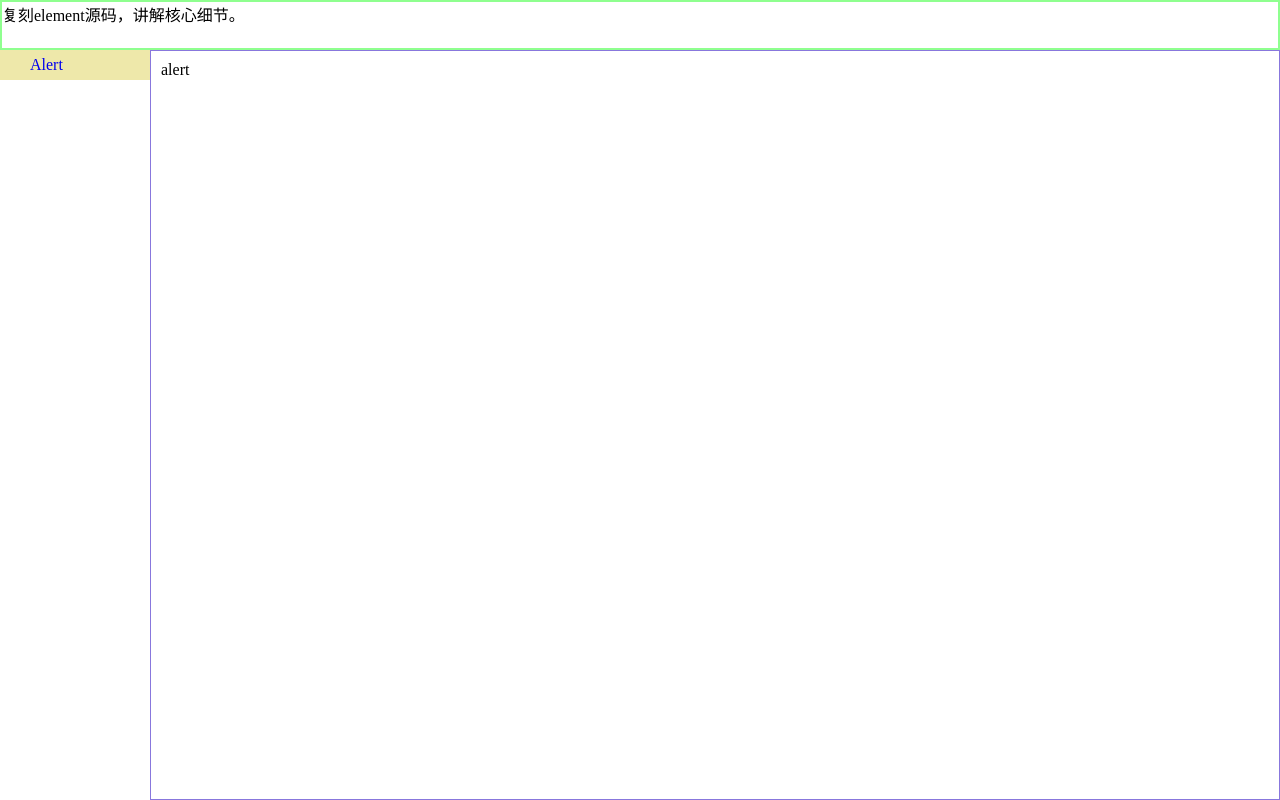
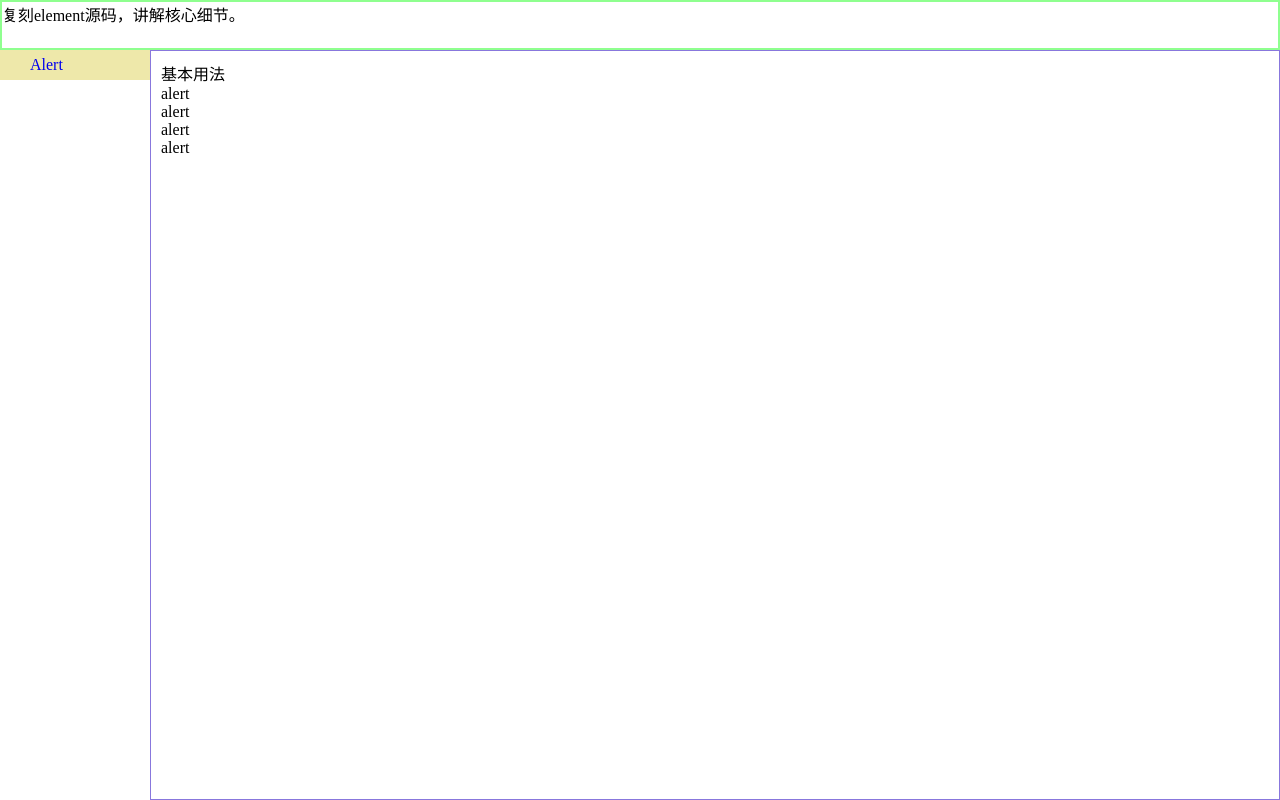
Before and after one commit to zakingwong/zaking-element, a Vue app: page /#/alert in a window 1280 px wide. Built offline with nearby package versions, Linux system fonts and the light colour scheme.

Commit message:
error: 遇事暂停

```diff
--- a/src/components/alert/src/main.vue
+++ b/src/components/alert/src/main.vue
@@ -1,8 +1,9 @@
 <template>
-  <div class="alert">alert</div>
+  <div class="z-alert">alert</div>
 </template>
 <script>
 export default {
   name: "ZAlert",
 };
 </script>
+<style lang="scss"></style>
--- a/src/views/alert/index.vue
+++ b/src/views/alert/index.vue
@@ -1,5 +1,11 @@
 <template>
   <div class="alert-demo">
-    <z-alert></z-alert>
+    <div class="example-header">基本用法</div>
+    <div class="example-content">
+      <z-alert title="成功提示的文案" type="success"> </z-alert>
+      <z-alert title="消息提示的文案" type="info"> </z-alert>
+      <z-alert title="警告提示的文案" type="warning"> </z-alert>
+      <z-alert title="错误提示的文案" type="error"> </z-alert>
+    </div>
   </div>
 </template>
```
Also changed, not shown: src/assets/var.scss (added).
